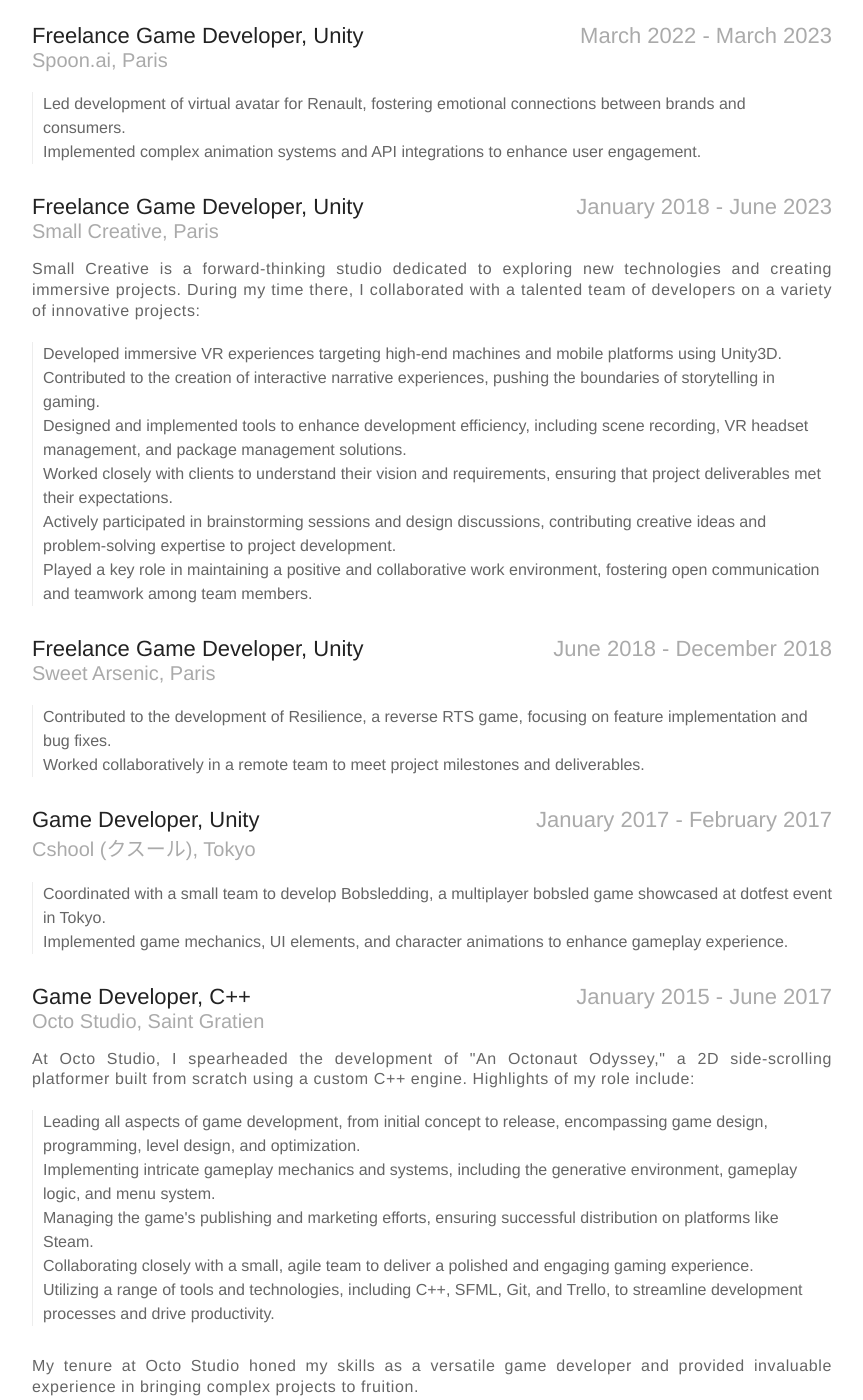
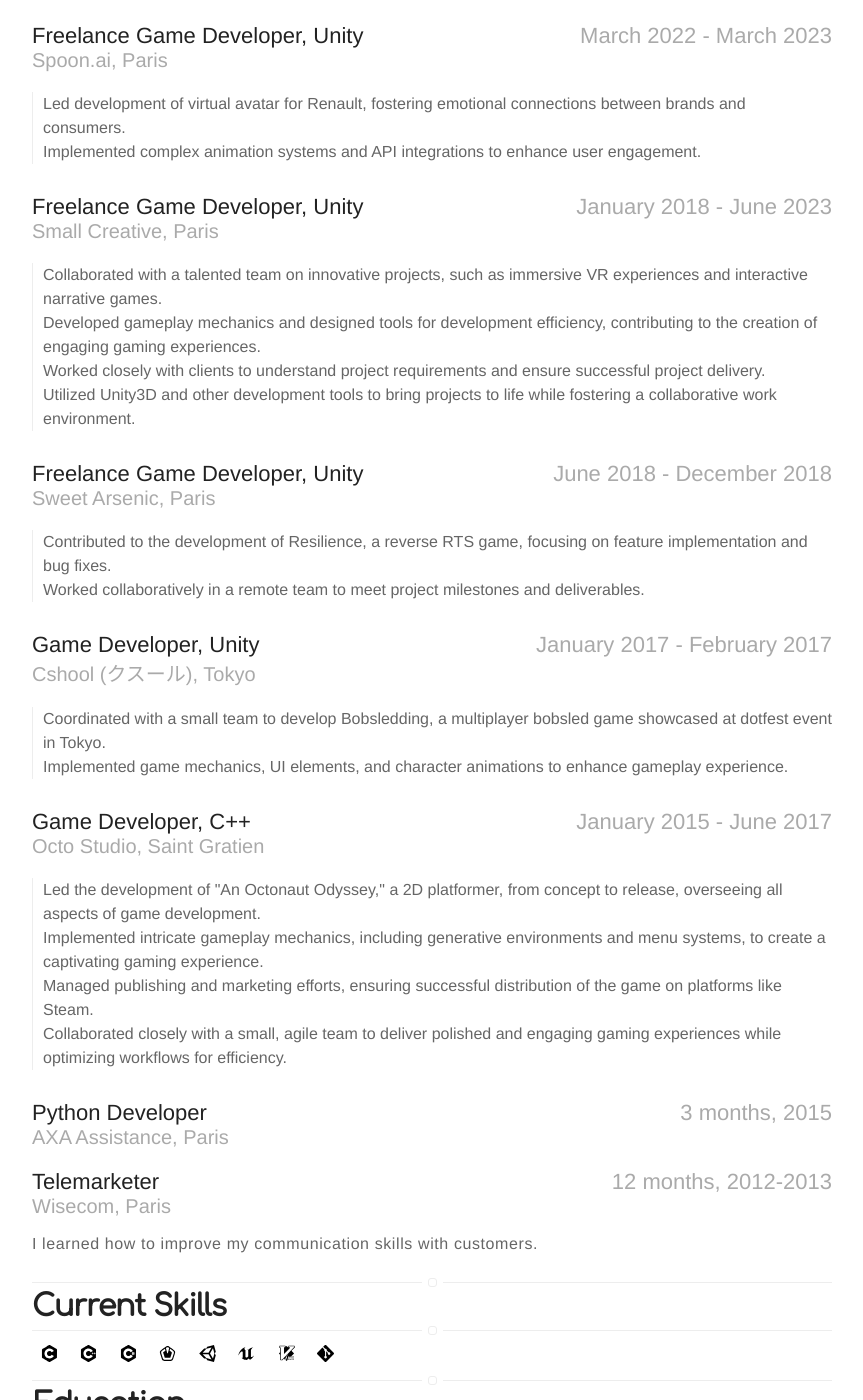
Before and after one commit to fcvalise/fcvalise.github.io, a Jekyll site: the page built from resume.html, in a window 1280 px wide and 1400 px high, scrolled down 698 px. Shown: the whole window, without its empty margins (208-1071 px from the left). Built offline with Jekyll 4.4.1, drawn with Linux system fonts in a browser that asks for light colours; nearby versions of some CDN libraries.

Commit message:
Smaller small and octo

```diff
--- a/_includes/resume.html
+++ b/_includes/resume.html
@@ -60,16 +60,11 @@
                 <h3>Small Creative, Paris</h3>
 
                 <p>
-                    Small Creative is a forward-thinking studio dedicated to exploring new technologies and creating immersive projects. During my time there, I collaborated with a talented team of developers on a variety of innovative projects:
-                </p>
-                <p>
                     <ul>
-                        <li>Developed immersive VR experiences targeting high-end machines and mobile platforms using Unity3D.</li>
-                        <li>Contributed to the creation of interactive narrative experiences, pushing the boundaries of storytelling in gaming.</li>
-                        <li>Designed and implemented tools to enhance development efficiency, including scene recording, VR headset management, and package management solutions.</li>
-                        <li>Worked closely with clients to understand their vision and requirements, ensuring that project deliverables met their expectations.</li>
-                        <li>Actively participated in brainstorming sessions and design discussions, contributing creative ideas and problem-solving expertise to project development.</li>
-                        <li>Played a key role in maintaining a positive and collaborative work environment, fostering open communication and teamwork among team members.</li>
+                        <li>Collaborated with a talented team on innovative projects, such as immersive VR experiences and interactive narrative games.</li>
+                        <li>Developed gameplay mechanics and designed tools for development efficiency, contributing to the creation of engaging gaming experiences.</li>
+                        <li>Worked closely with clients to understand project requirements and ensure successful project delivery.</li>
+                        <li>Utilized Unity3D and other development tools to bring projects to life while fostering a collaborative work environment.</li>
                     </ul>
                 </p>
             </a>
@@ -112,19 +107,12 @@
                 <h3>Octo Studio, Saint Gratien</h3>
 
                 <p>
-                    At Octo Studio, I spearheaded the development of "An Octonaut Odyssey," a 2D side-scrolling platformer built from scratch using a custom C++ engine. Highlights of my role include:
-                </p>
-                <p>
                     <ul>
-                        <li>Leading all aspects of game development, from initial concept to release, encompassing game design, programming, level design, and optimization.</li>
-                        <li>Implementing intricate gameplay mechanics and systems, including the generative environment, gameplay logic, and menu system.</li>
-                        <li>Managing the game's publishing and marketing efforts, ensuring successful distribution on platforms like Steam.</li>
-                        <li>Collaborating closely with a small, agile team to deliver a polished and engaging gaming experience.</li>
-                        <li>Utilizing a range of tools and technologies, including C++, SFML, Git, and Trello, to streamline development processes and drive productivity.</li>
+                        <li>Led the development of "An Octonaut Odyssey," a 2D platformer, from concept to release, overseeing all aspects of game development.</li>
+                        <li>Implemented intricate gameplay mechanics, including generative environments and menu systems, to create a captivating gaming experience.</li>
+                        <li>Managed publishing and marketing efforts, ensuring successful distribution of the game on platforms like Steam.</li>
+                        <li>Collaborated closely with a small, agile team to deliver polished and engaging gaming experiences while optimizing workflows for efficiency.</li>
                     </ul>
-                </p>
-                <p>
-                    My tenure at Octo Studio honed my skills as a versatile game developer and provided invaluable experience in bringing complex projects to fruition.
                 </p>
             </ul>
         </div>
```
